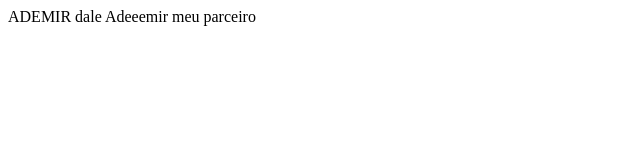
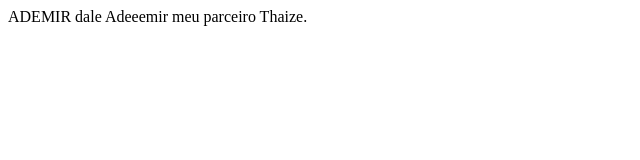
Before and after one commit to vcoa/Teste7, a plain HTML site: page index.html in a window 1280 px wide. Shown: the full height of the page, 0-640 px from the left. Drawn offline with Linux system fonts and the light colour scheme.

Commit message:
Update index.html

```diff
--- a/index.html
+++ b/index.html
@@ -7,5 +7,6 @@
   <body>
   ADEMIR
     dale Adeeemir meu parceiro
+    Thaize.
   </body>
 </html>
```
